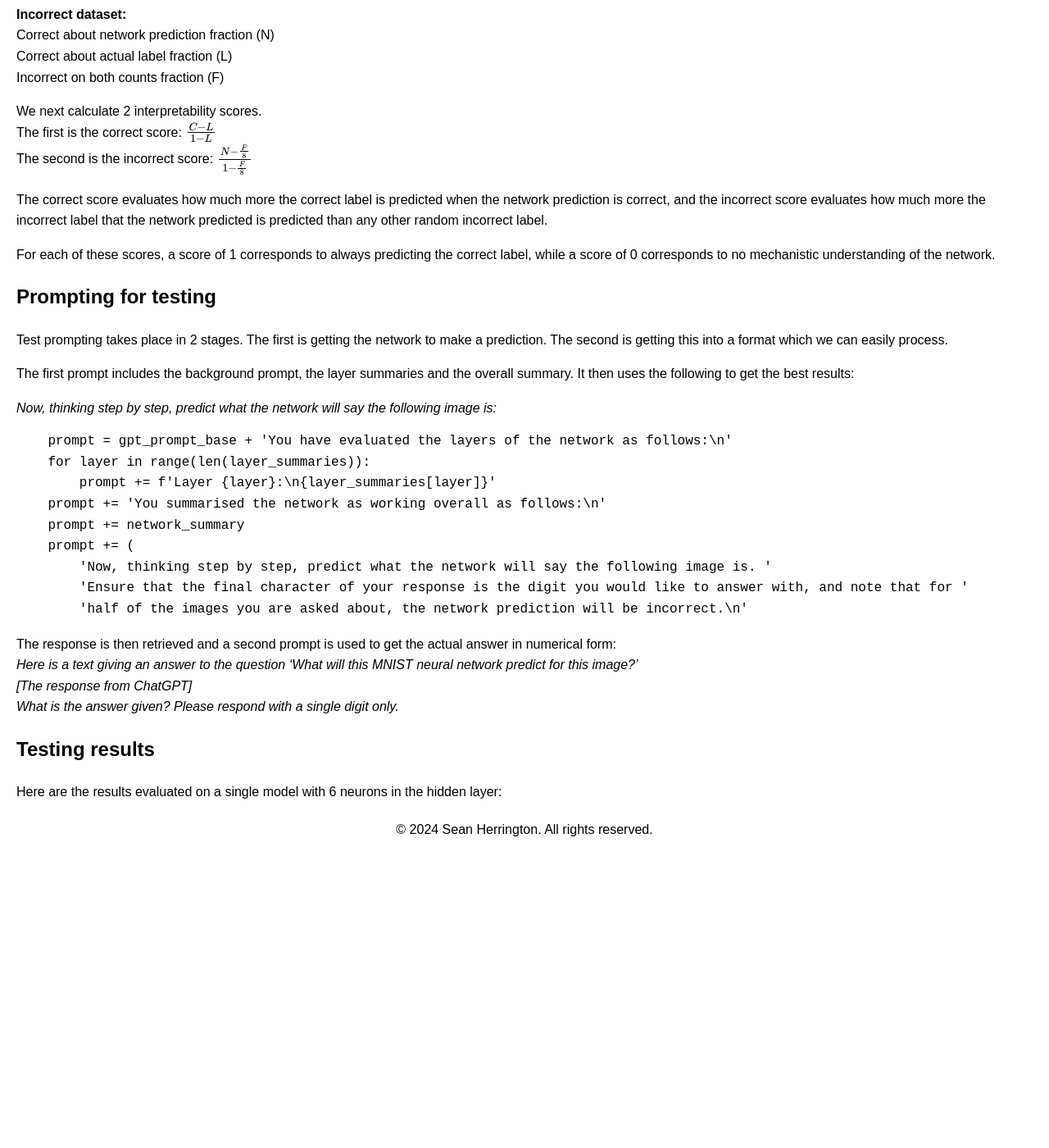
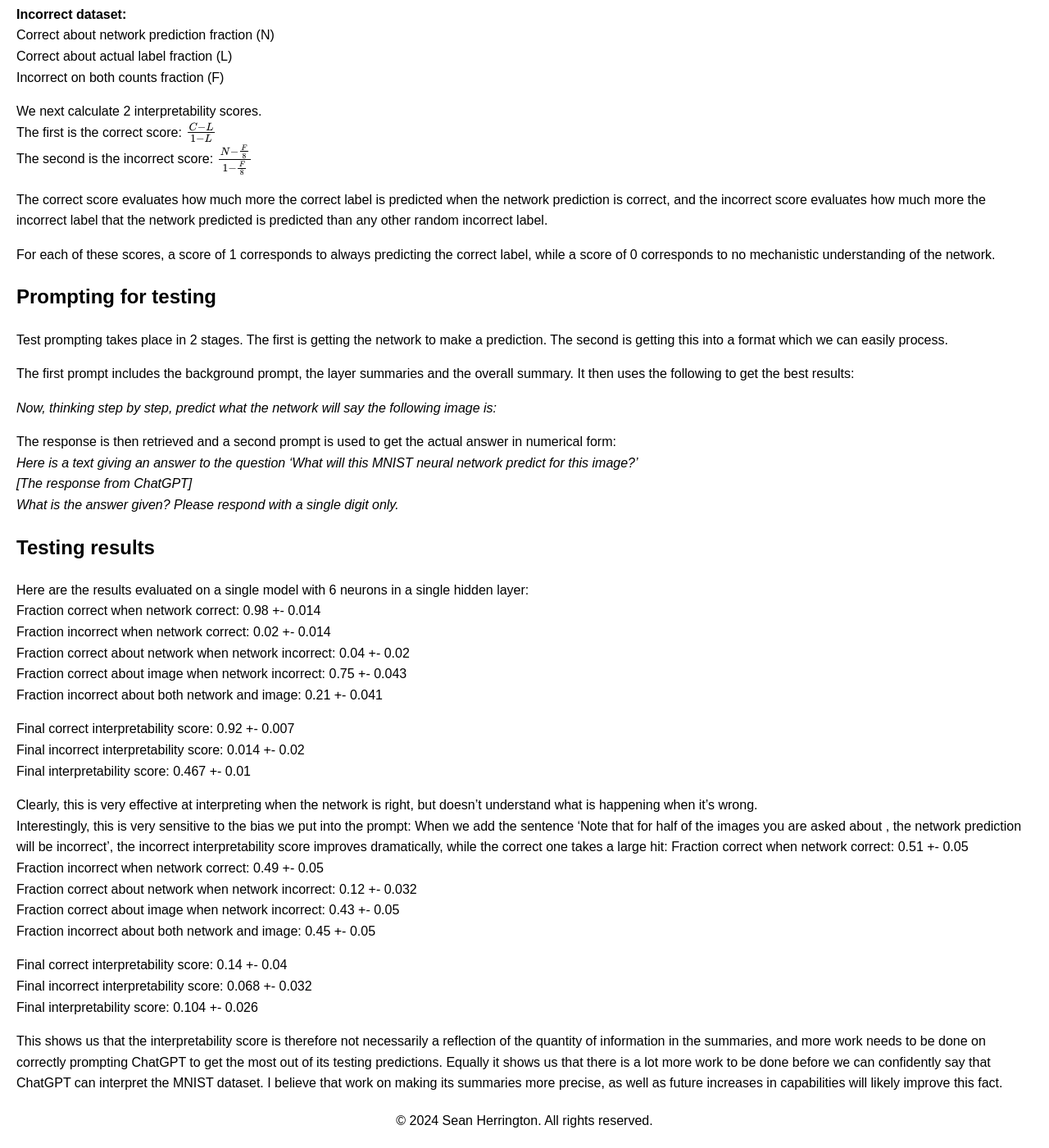
Before and after one commit to Arkleseisure/Arkleseisure.github.io, a Jekyll site: the page built from pages/testing.md, in a window 1280 px wide and 1400 px high, scrolled down 677 px. Shown: the whole window at 82% size. Built offline with Jekyll 4.4.1, drawn with Linux system fonts in a browser that asks for light colours; before the commit the page ends 1721 px from its top, so only the background shows below that.

Commit message:
Update testing.md

```diff
--- a/pages/testing.md
+++ b/pages/testing.md
@@ -33,20 +33,33 @@ It then uses the following to get the best results:
 
 *Now, thinking step by step, predict what the network will say the following image is:*
 
-        prompt = gpt_prompt_base + 'You have evaluated the layers of the network as follows:\n'
-        for layer in range(len(layer_summaries)):
-            prompt += f'Layer {layer}:\n{layer_summaries[layer]}'
-        prompt += 'You summarised the network as working overall as follows:\n'
-        prompt += network_summary
-        prompt += (
-            'Now, thinking step by step, predict what the network will say the following image is. '
-            'Ensure that the final character of your response is the digit you would like to answer with, and note that for '
-            'half of the images you are asked about, the network prediction will be incorrect.\n'
-
 The response is then retrieved and a second prompt is used to get the actual answer in numerical form:
 *Here is a text giving an answer to the question 'What will this MNIST neural network predict for this image?'*
 *[The response from ChatGPT]*
 *What is the answer given? Please respond with a single digit only.*
 
 ## Testing results
-Here are the results evaluated on a single model with 6 neurons in the hidden layer:
+Here are the results evaluated on a single model with 6 neurons in a single hidden layer:
+Fraction correct when network correct: 0.98 +- 0.014
+Fraction incorrect when network correct: 0.02 +- 0.014
+Fraction correct about network when network incorrect: 0.04 +- 0.02
+Fraction correct about image when network incorrect: 0.75 +- 0.043
+Fraction incorrect about both network and image: 0.21 +- 0.041
+
+Final correct interpretability score: 0.92 +- 0.007
+Final incorrect interpretability score: 0.014 +- 0.02
+Final interpretability score: 0.467 +- 0.01
+
+Clearly, this is very effective at interpreting when the network is right, but doesn't understand what is happening when it's wrong.
+Interestingly, this is very sensitive to the bias we put into the prompt: When we add the sentence 'Note that for half of the images you are asked about , the network prediction will be incorrect', the incorrect interpretability score improves dramatically, while the correct one takes a large hit:
+Fraction correct when network correct: 0.51 +- 0.05
+Fraction incorrect when network correct: 0.49 +- 0.05
+Fraction correct about network when network incorrect: 0.12 +- 0.032
+Fraction correct about image when network incorrect: 0.43 +- 0.05
+Fraction incorrect about both network and image: 0.45 +- 0.05
+
+Final correct interpretability score: 0.14 +- 0.04
+Final incorrect interpretability score: 0.068 +- 0.032
+Final interpretability score: 0.104 +- 0.026
+
+This shows us that the interpretability score is therefore not necessarily a reflection of the quantity of information in the summaries, and more work needs to be done on correctly prompting ChatGPT to get the most out of its testing predictions. Equally it shows us that there is a lot more work to be done before we can confidently say that ChatGPT can interpret the MNIST dataset. I believe that work on making its summaries more precise, as well as future increases in capabilities will likely improve this fact.
```
